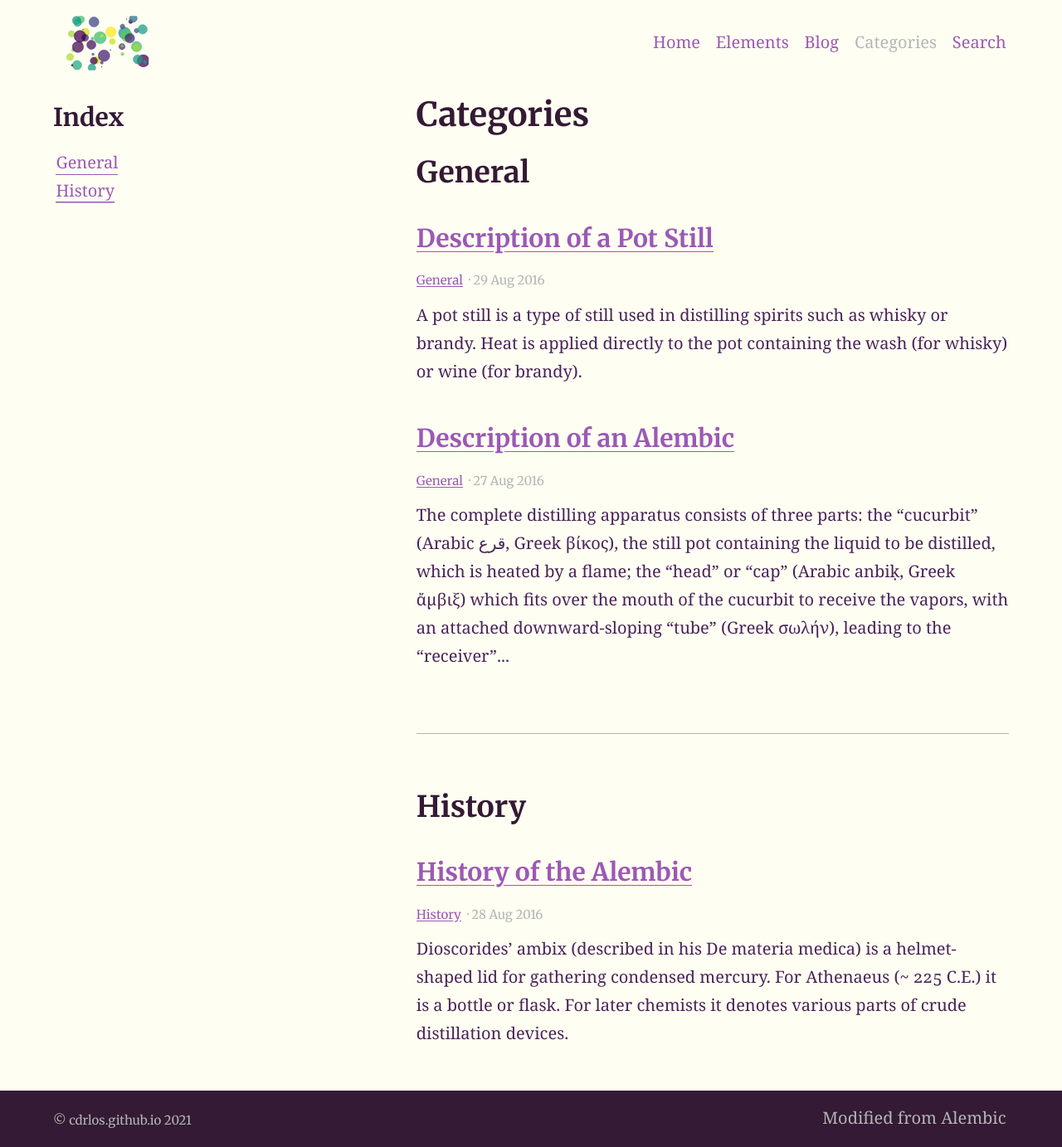
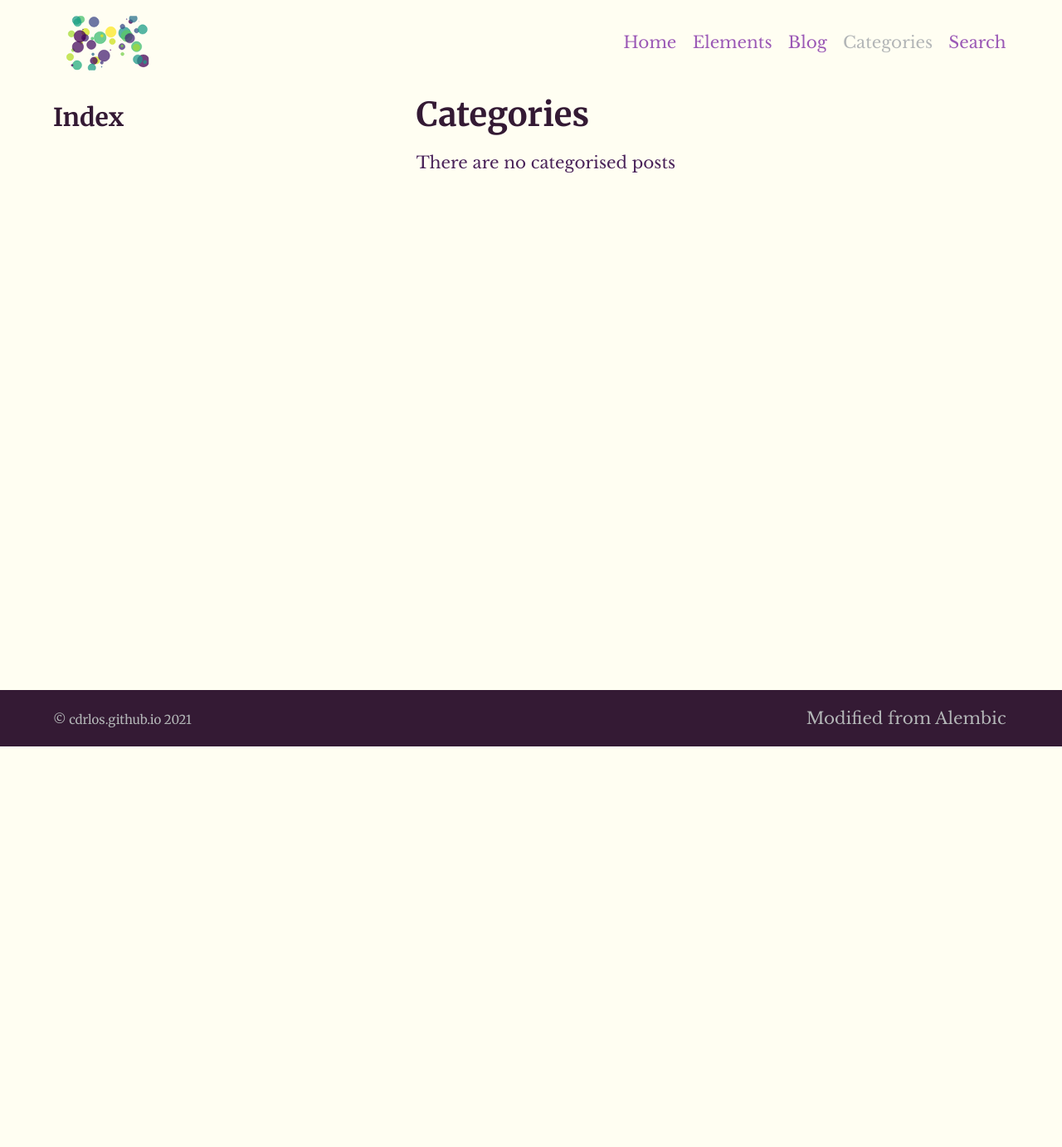
Before and after one commit to cdrlos/cdrlos.github.io, a Jekyll site: the page built from categories.md, in a window 1280 px wide. Shown: the whole page at 83% size. Built offline with Jekyll 4.4.1, drawn with Linux system fonts in a browser that asks for light colours; some web fonts are replaced; after the commit the page ends 900 px from its top, so only the background shows below that.

Commit message:
Much better

```diff
--- a/_posts/2016-08-27-example-post-one.md
+++ /dev/null
@@ -1,14 +0,0 @@
----
-title: Description of an Alembic
-categories:
-- General
-feature_image: "https://picsum.photos/2560/600?image=872"
----
-
-The complete distilling apparatus consists of three parts: the "cucurbit" (Arabic قرع, Greek βίκος), the still pot containing the liquid to be distilled, which is heated by a flame; the "head" or "cap" (Arabic anbiḳ, Greek ἄμβιξ) which fits over the mouth of the cucurbit to receive the vapors, with an attached downward-sloping "tube" (Greek σωλήν), leading to the "receiver" (Arabic قابلة, Greek ἄγγος or φιάλη) container.
-
-<!-- more -->
-
-Retorts have the "cap" and the "cucurbit" made into one. The anbik is also called the raʾs (head) of the cucurbit. The liquid in the cucurbit is heated or boiled; the vapour rises into the anbik, where it cools by contact with the walls and condenses, running down the spout into the receiver. A modern descendant of the alembic is the pot still, used to produce distilled beverages.
-
-_Originally from [Alembic - Wikipedia](https://en.wikipedia.org/wiki/Alembic)_
--- a/_posts/2016-08-28-example-post-two.md
+++ /dev/null
@@ -1,17 +0,0 @@
----
-title: History of the Alembic
-categories:
-- History
-feature_text: |
-  The History of the Alembic tool
----
-
-Dioscorides' ambix (described in his De materia medica) is a helmet-shaped lid for gathering condensed mercury. For Athenaeus (~ 225 C.E.) it is a bottle or flask. For later chemists it denotes various parts of crude distillation devices.
-
-<!-- more -->
-
-Alembic drawings appear in works of Cleopatra the Alchemist, Synesius, and Zosimos of Panopolis. There were alembics with two (dibikos) and three (tribikos) receivers.[4] According to Zosimos of Panopolis, the alembic was invented by Mary the Jewess.[5]
-
-The anbik is described by Ibn al-Awwam in his Kitab al-Filaha (Book of Agriculture), where he explains how rose-water is distilled. Amongst others, it is mentioned in the Mafatih al-Ulum (Key of Sciences) of Khwarizmi and the Kitab al-Asrar (Book of Secrets) of Al-Razi. Some illustrations occur in the Latin translations of works which are attributed to Geber.[2]
-
-_Originally from [Alembic - Wikipedia](https://en.wikipedia.org/wiki/Alembic)_
--- a/_posts/2016-08-29-example-post-three.md
+++ /dev/null
@@ -1,18 +0,0 @@
----
-title: Description of a Pot Still
-categories:
-- General
-excerpt: |
-  A pot still is a type of still used in distilling spirits such as whisky or brandy. Heat is applied directly to the pot containing the wash (for whisky) or wine (for brandy).
-feature_text: |
-  ## The Pot Still
-  The modern pot still is a descendant of the alembic, an earlier distillation device
-feature_image: "https://picsum.photos/2560/600?image=733"
-image: "https://picsum.photos/2560/600?image=733"
----
-
-A pot still is a type of still used in distilling spirits such as whisky or brandy. Heat is applied directly to the pot containing the wash (for whisky) or wine (for brandy). This is called a batch distillation (as opposed to a continuous distillation).
-
-At standard atmospheric pressure, alcohol boils at 78 °C (172 °F), while water boils at 100 °C (212 °F). During distillation, the vapour contains more alcohol than the liquid. When the vapours are condensed, the resulting liquid contains a higher concentration of alcohol. In the pot still, the alcohol and water vapour combine with esters and flow from the still through the condensing coil. There they condense into the first distillation liquid, the so-called "low wines". The low wines have a strength of about 25–35% alcohol by volume, and flow into a second still. It is then distilled a second time to produce the colourless spirit, collected at about 70% alcohol by volume. Colour is added through maturation in an oak aging barrel, and develops over time.
-
-The modern pot still is a descendant of the alembic, an earlier distillation device.
--- a/_sass/_settings.scss
+++ b/_sass/_settings.scss
@@ -30,7 +30,7 @@ $white: #ffffff !default;
 
 // Typography
 $bodytype: (
-  font-family: "Georgia, serif",
+  font-family: "'Libre Baskerville', serif",
   regular: 400,
   bold: 700,
   italic: italic,
@@ -38,17 +38,19 @@ $bodytype: (
 ) !default;
 
 $headingtype: (
-  font-family: '"Merriweather", serif',
+  font-family: "Merriweather, serif",
   regular: 400,
   bold: 700,
   cap-height: 0.75
 ) !default;
 
 $monospacetype: (
-  font-family: "Menlo, monospace",
+  font-family: "'PT Mono', monospace",
   regular: 400,
   cap-height: 0.68
 ) !default;
 
 // Font import, if you're using a non-standard web font
 @import url("https://fonts.googleapis.com/css?family=Merriweather:400,700");
+@import url("https://fonts.googleapis.com/css?family=Libre+Baskerville:400,700");
+@import url("https://fonts.googleapis.com/css?family=PT+Mono:400");
```
Also changed, not shown: index.md (+6 -4 lines).
